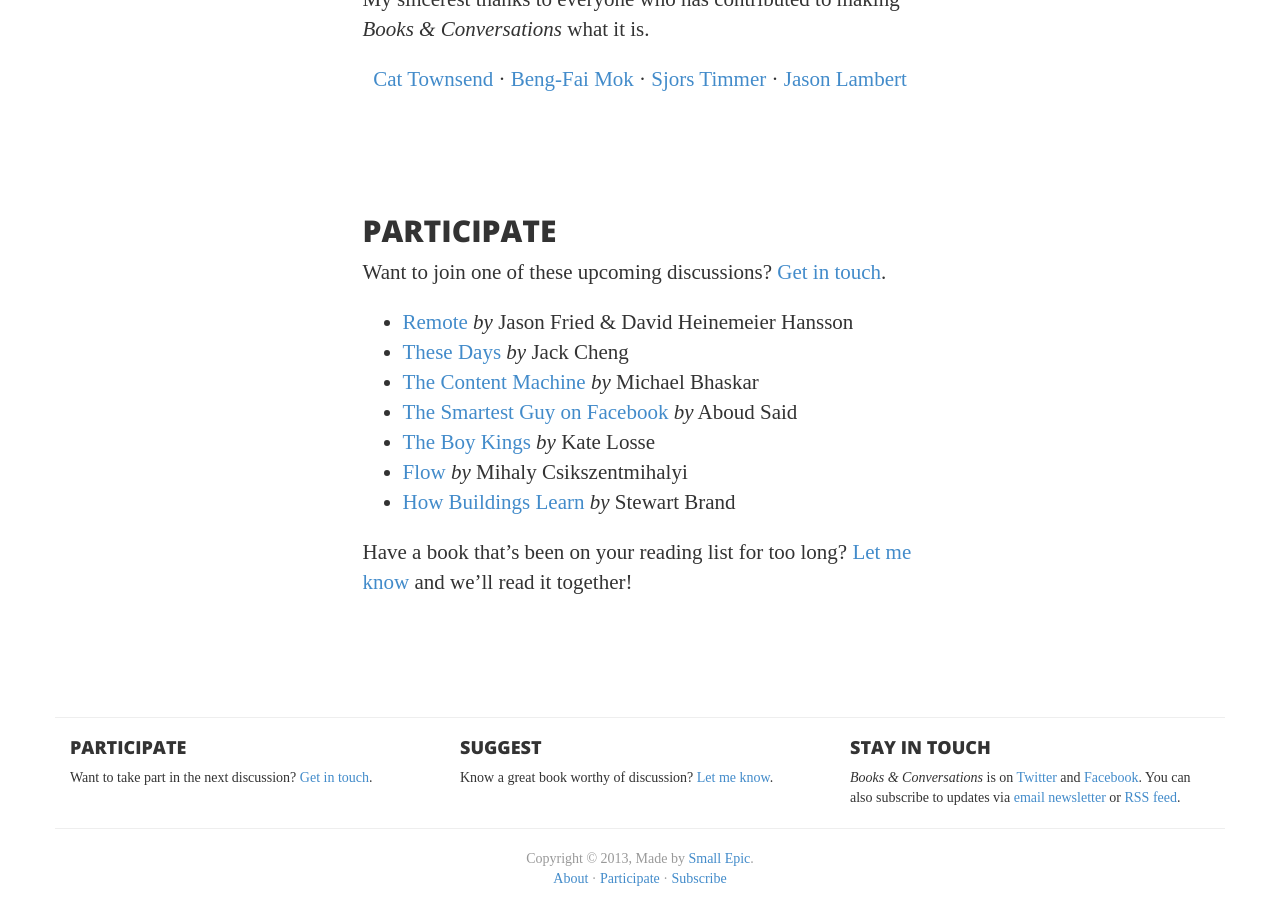
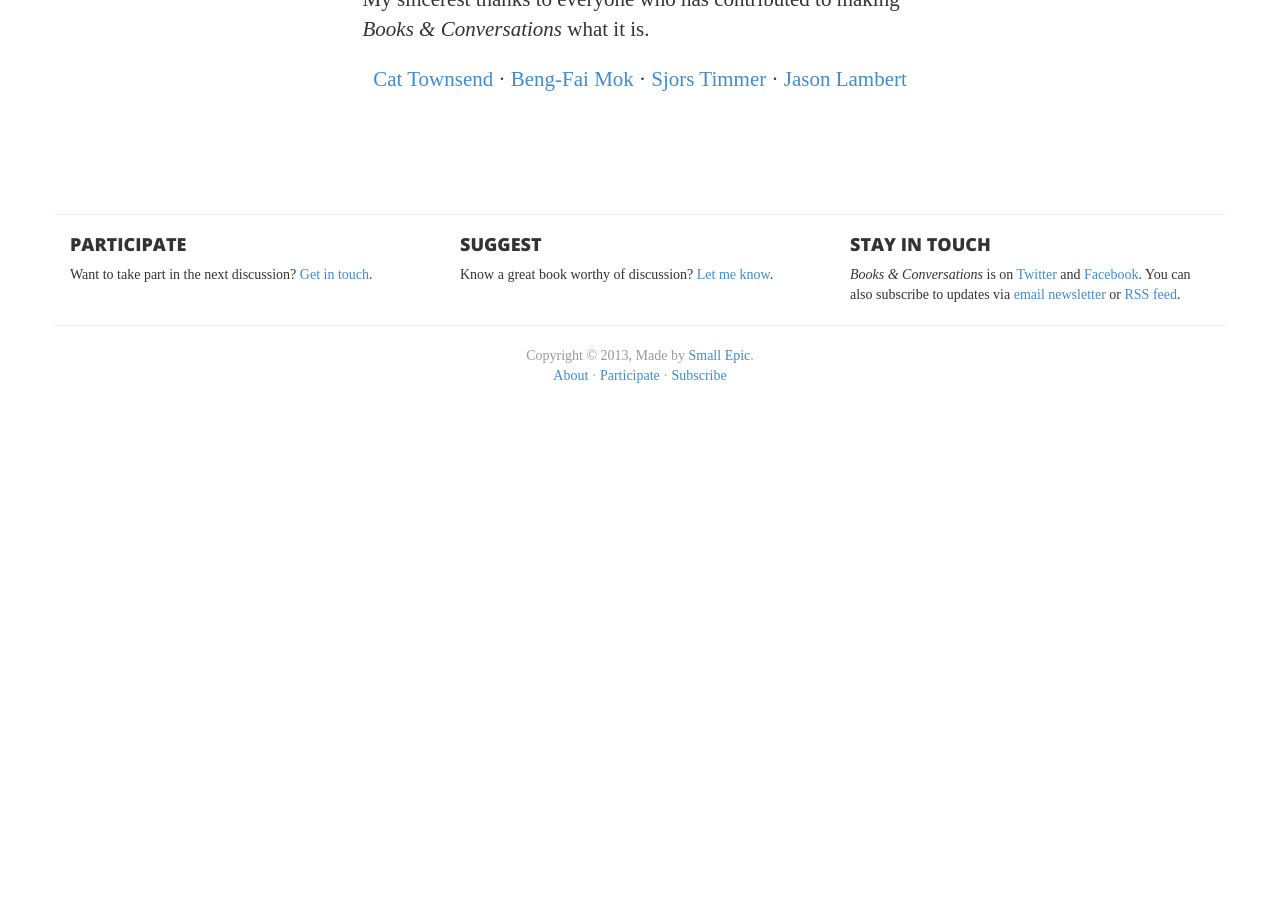
Before and after one commit to smallepic/books-and-conversations, a Jekyll site: the page built from about.html, in a window 1280 px wide and 900 px high, scrolled down 2138 px. Built offline with Jekyll 4.4.1, drawn with Linux system fonts in a browser that asks for light colours; some web fonts are replaced; after the commit the page ends 2544 px from its top, so only the background shows below that.

Commit message:
Added markup for participate page.

```diff
--- a/about.html
+++ b/about.html
@@ -54,22 +54,5 @@
 				</ul>
 			</section>
 		</div>
-
-		<div class="row">
-			<section class="col-md-6 col-md-offset-3">
-				<h2>Participate</h2>
-				<p>Want to join one of these upcoming discussions?  <a href="mailto:&#106;&#111;&#104;&#110;&#064;&#115;&#109;&#097;&#108;&#108;&#101;&#112;&#105;&#099;&#046;&#099;&#111;&#109;">Get in touch</a>.</p>
-				<ul>
-					<li><a href="http://37signals.com/remote/">Remote</a> <em>by</em> Jason Fried &amp; David Heinemeier Hansson</li>
-					<li><a href="http://jackcheng.com/these-days/">These Days</a> <em>by</em> Jack Cheng</li>
-					<li><a href="http://www.anthempress.com/the-content-machine/">The Content Machine</a> <em>by</em> Michael Bhaskar</li>
-					<li><a href="http://www.mikrotext.de/books/aboud-saeed-the-smartest-guy-on-facebook-status-updates-from-syria/">The Smartest Guy on Facebook</a> <em>by</em> Aboud Said</li>
-					<li><a href="http://theboykings.com/">The Boy Kings</a> <em>by</em> Kate Losse</li>
-					<li><a href="https://www.goodreads.com/book/show/66354.Flow">Flow</a> <em>by</em> Mihaly Csikszentmihalyi</li>
-					<li><a href="https://www.goodreads.com/book/show/38310.How_Buildings_Learn">How Buildings Learn</a> <em>by</em> Stewart Brand</li>
-				</ul>
-				<p>Have a book that&rsquo;s been on your reading list for too long?  <a href="mailto:&#106;&#111;&#104;&#110;&#064;&#115;&#109;&#097;&#108;&#108;&#101;&#112;&#105;&#099;&#046;&#099;&#111;&#109;">Let me know</a> and we&rsquo;ll read it together!</p>
-			</section>
-		</div>
 	</div>
 </article>
```
Also changed, not shown: participate.html (added, +36 -0 lines).
